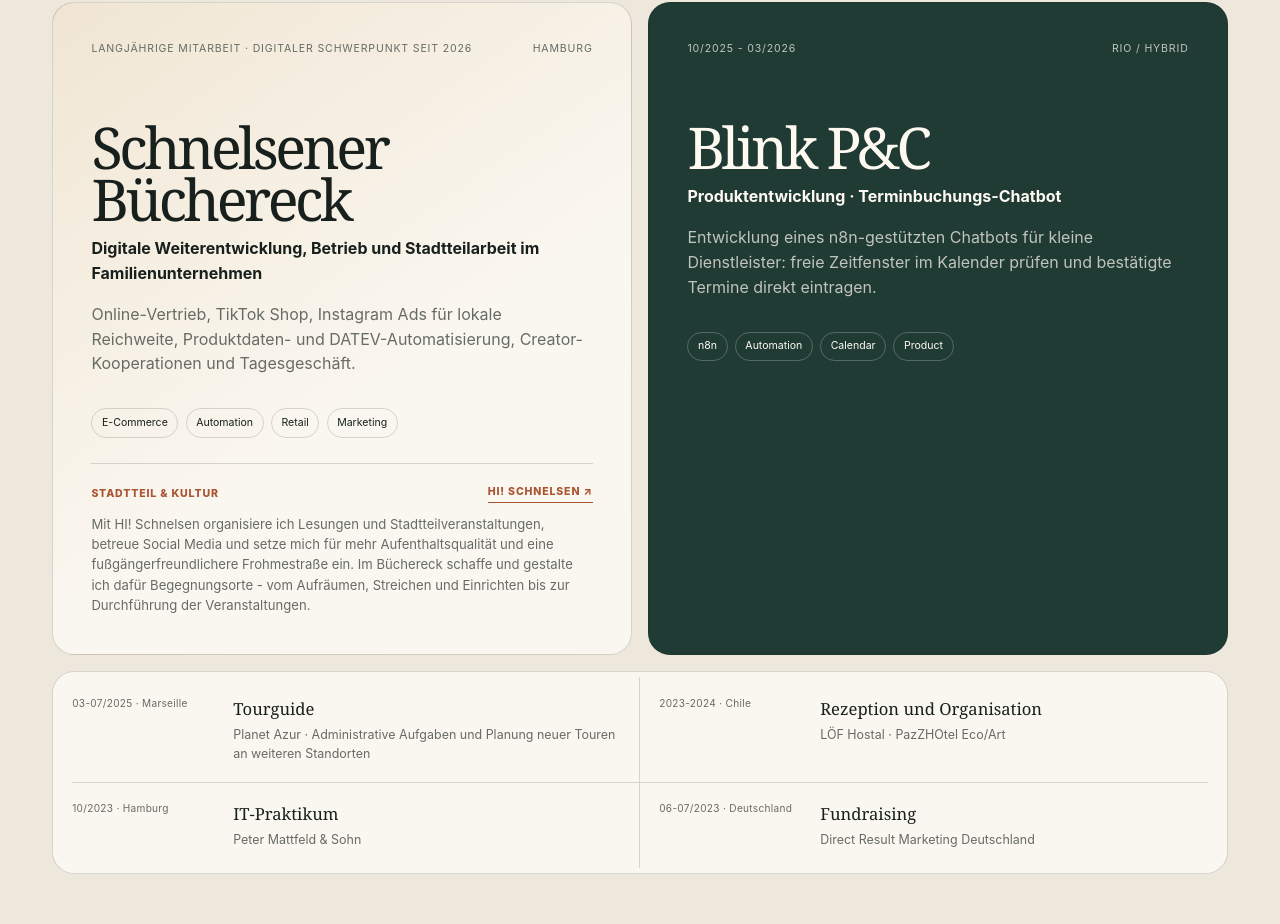
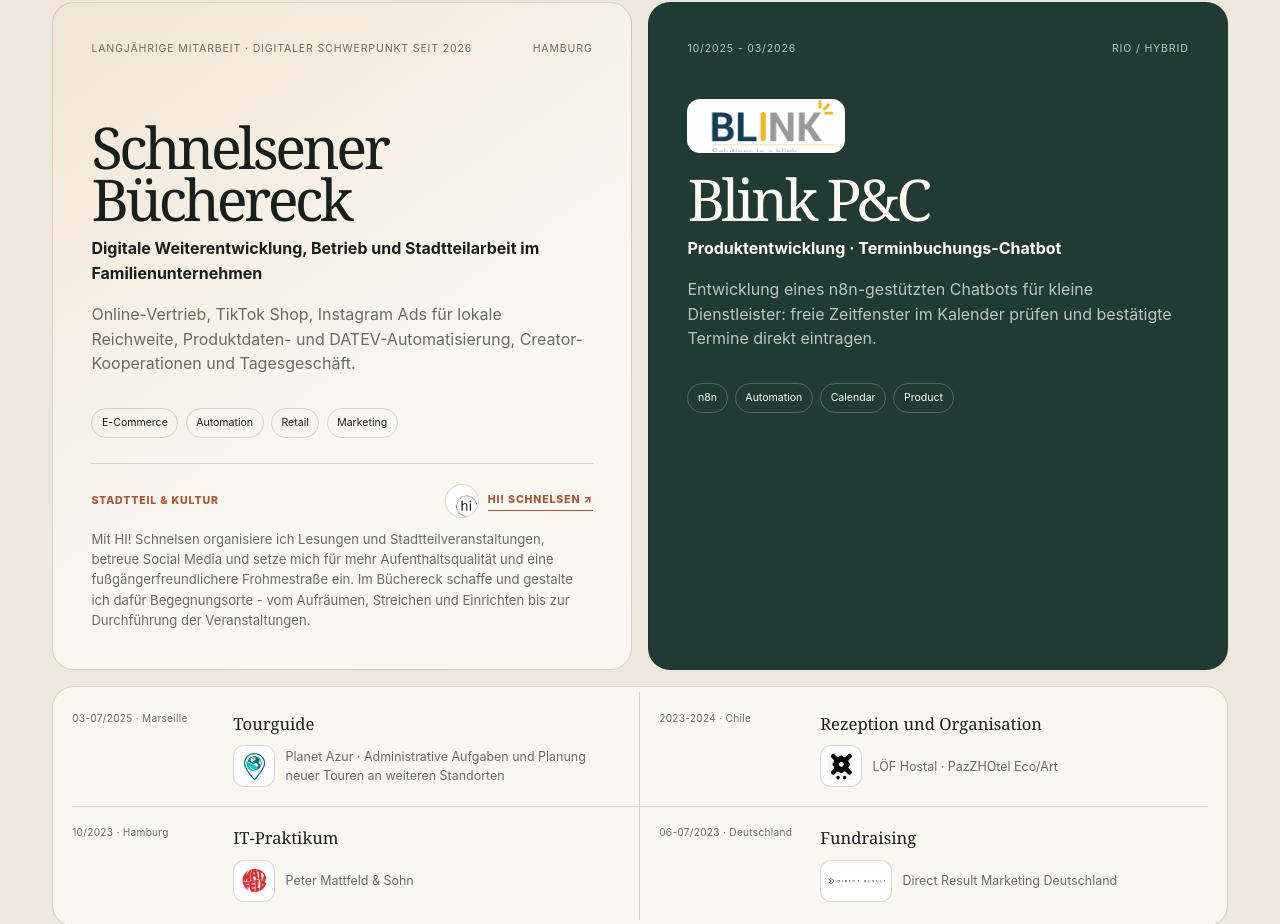
Before and after one commit to FREYHOFER/paulfreyhofer, a plain HTML site: page index.html in a window 1280 px wide. Shown: the part 2608-3532 px from the top of the page. Drawn offline with Linux system fonts and the light colour scheme.

Commit message:
Add official brand marks to portfolio

```diff
--- a/index.html
+++ b/index.html
@@ -114,7 +114,12 @@
 
         <a class="project reveal" href="https://github.com/FREYHOFER/tiktokshop" target="_blank" rel="noreferrer">
           <div class="project-visual visual-shop" aria-hidden="true">
-            <span class="visual-index">02</span><strong>LIBRI<br>↔ SHOP</strong><small>Data / Commerce</small>
+            <span class="visual-index">02</span>
+            <div class="project-brand-pair">
+              <span class="project-brand project-brand-libri"><img src="assets/logos/libri.svg" alt=""></span>
+              <span class="project-brand project-brand-tiktok"><img src="assets/logos/tiktok.png" alt=""></span>
+            </div>
+            <strong>SYNC</strong><small>Libri × TikTok Shop</small>
           </div>
           <div class="project-copy">
             <p class="project-tech">Python · GitHub Actions · APIs</p>
@@ -152,13 +157,19 @@
           <div class="bookstore-community">
             <div class="bookstore-community-top">
               <span data-i18n="bookstoreCommunityLabel">Stadtteil &amp; Kultur</span>
-              <a href="https://www.hi-schnelsen.de/" target="_blank" rel="noreferrer">HI! Schnelsen ↗</a>
+              <a class="community-brand-link" href="https://www.hi-schnelsen.de/" target="_blank" rel="noreferrer">
+                <span class="brand-mark brand-mark-hi"><img src="assets/logos/hi-schnelsen.png" alt=""></span>
+                <span>HI! Schnelsen ↗</span>
+              </a>
             </div>
             <p data-i18n="bookstoreCommunityText">Mit HI! Schnelsen organisiere ich Lesungen und Stadtteilveranstaltungen, betreue Social Media und setze mich für mehr Aufenthaltsqualität und eine fußgängerfreundlichere Frohmestraße ein. Im Büchereck schaffe und gestalte ich dafür Begegnungsorte - vom Aufräumen, Streichen und Einrichten bis zur Durchführung der Veranstaltungen.</p>
           </div>
         </article>
         <article class="featured-experience blink-experience reveal">
           <div class="experience-top"><span>10/2025 - 03/2026</span><span>Rio / Hybrid</span></div>
+          <a class="feature-brand-mark brand-mark-blink" href="https://blinkpec.com/" target="_blank" rel="noreferrer" aria-label="Blink P&amp;C">
+            <img src="assets/logos/blink-pec.png" alt="">
+          </a>
           <h2>Blink P&amp;C</h2>
           <h3 data-i18n="blinkRole">Produktentwicklung · Terminbuchungs-Chatbot</h3>
           <p data-i18n="blinkText">Entwicklung eines n8n-gestützten Chatbots für kleine Dienstleister: freie Zeitfenster im Kalender prüfen und bestätigte Termine direkt eintragen.</p>
@@ -166,10 +177,10 @@
         </article>
       </div>
       <div class="experience-list reveal">
-        <article><span>03-07/2025 · Marseille</span><div><h3 data-i18n="guideRole">Tourguide</h3><p>Planet Azur · <span data-i18n="guideText">Administrative Aufgaben und Planung neuer Touren an weiteren Standorten</span></p></div></article>
-        <article><span>2023-2024 · Chile</span><div><h3 data-i18n="hostelRole">Rezeption und Organisation</h3><p>LÖF Hostal · PazZHOtel Eco/Art</p></div></article>
-        <article><span>10/2023 · Hamburg</span><div><h3 data-i18n="itRole">IT-Praktikum</h3><p>Peter Mattfeld &amp; Sohn</p></div></article>
-        <article><span>06-07/2023 · Deutschland</span><div><h3>Fundraising</h3><p>Direct Result Marketing Deutschland</p></div></article>
+        <article><span>03-07/2025 · Marseille</span><div><h3 data-i18n="guideRole">Tourguide</h3><div class="experience-company"><a class="brand-mark brand-mark-symbol" href="https://planetazur.com/" target="_blank" rel="noreferrer" aria-label="Planet Azur"><img src="assets/logos/planet-azur.png" alt=""></a><p>Planet Azur · <span data-i18n="guideText">Administrative Aufgaben und Planung neuer Touren an weiteren Standorten</span></p></div></div></article>
+        <article><span>2023-2024 · Chile</span><div><h3 data-i18n="hostelRole">Rezeption und Organisation</h3><div class="experience-company"><a class="brand-mark brand-mark-symbol" href="https://lofhostal.cl/" target="_blank" rel="noreferrer" aria-label="LÖF Hostal"><img src="assets/logos/lof-hostal.png" alt=""></a><p>LÖF Hostal · PazZHOtel Eco/Art</p></div></div></article>
+        <article><span>10/2023 · Hamburg</span><div><h3 data-i18n="itRole">IT-Praktikum</h3><div class="experience-company"><a class="brand-mark brand-mark-symbol" href="https://www.mattfeld.de/" target="_blank" rel="noreferrer" aria-label="Peter Mattfeld &amp; Sohn"><img src="assets/logos/mattfeld.svg" alt=""></a><p>Peter Mattfeld &amp; Sohn</p></div></div></article>
+        <article><span>06-07/2023 · Deutschland</span><div><h3>Fundraising</h3><div class="experience-company"><a class="brand-mark brand-mark-wide" href="https://www.direct-result.de/" target="_blank" rel="noreferrer" aria-label="Direct Result Marketing Deutschland"><img src="assets/logos/direct-result.svg" alt=""></a><p>Direct Result Marketing Deutschland</p></div></div></article>
       </div>
     </section>
 
--- a/styles.css
+++ b/styles.css
@@ -133,6 +133,12 @@ select, .icon-button { height: 38px; border: 1px solid var(--line); border-radiu
 .project-visual strong { position: relative; z-index: 1; font-family: Georgia, "Times New Roman", serif; font-size: clamp(3.3rem, 6vw, 6.5rem); font-weight: 400; letter-spacing: -.06em; line-height: .8; }
 .project-visual small { position: relative; z-index: 1; margin-top: 1rem; color: rgba(255, 250, 241, .66); font-size: .64rem; letter-spacing: .1em; text-transform: uppercase; }
 .visual-index { position: absolute; top: 1rem; left: 1rem; font-size: .7rem; letter-spacing: .1em; }
+.project-brand-pair { position: absolute; z-index: 1; top: 1rem; right: 1rem; display: flex; align-items: center; gap: .42rem; }
+.project-brand { display: grid; width: 42px; height: 42px; overflow: hidden; place-items: center; background: rgba(255, 255, 255, .9); border: 1px solid rgba(33, 29, 24, .14); border-radius: 11px; box-shadow: 0 8px 22px rgba(33, 29, 24, .1); }
+.project-brand img { display: block; max-width: 72%; max-height: 72%; object-fit: contain; }
+.project-brand-libri img { max-width: 58%; max-height: 72%; }
+.project-brand-tiktok { background: #050505; }
+.project-brand-tiktok img { width: 58px; max-width: none; max-height: none; }
 .visual-shop { color: #211d18; background: var(--accent-2); }
 .visual-shop small { color: rgba(33, 29, 24, .62); }
 .visual-shop::after { border-color: rgba(33, 29, 24, .25); }
@@ -156,9 +162,13 @@ select, .icon-button { height: 38px; border: 1px solid var(--line); border-radiu
 .experience-tags span { padding: .35rem .6rem; border: 1px solid var(--line); border-radius: 99px; font-size: .66rem; }
 .bookstore-community { margin-top: 1.6rem; padding-top: 1.25rem; border-top: 1px solid var(--line); }
 .bookstore-community-top { display: flex; align-items: center; justify-content: space-between; gap: 1rem; margin-bottom: .65rem; color: var(--accent); font-size: .66rem; font-weight: 800; letter-spacing: .08em; text-transform: uppercase; }
-.bookstore-community-top a { padding-bottom: .1rem; border-bottom: 1px solid currentColor; }
+.community-brand-link { display: flex; align-items: center; gap: .55rem; }
+.community-brand-link > span:last-child { padding-bottom: .1rem; border-bottom: 1px solid currentColor; }
 .featured-experience .bookstore-community p { margin: 0; font-size: .82rem; }
 .blink-experience { color: #fffaf1; background: var(--deep); }
+.feature-brand-mark { display: flex; align-items: center; justify-content: center; width: 158px; height: 54px; margin-top: 2.6rem; overflow: hidden; background: #fff; border: 1px solid rgba(255, 250, 241, .24); border-radius: 13px; }
+.brand-mark-blink img { width: 158px; max-width: none; height: 158px; object-fit: contain; }
+.blink-experience h2 { margin-top: 1.25rem; }
 .blink-experience .experience-top, .blink-experience p { color: rgba(255, 250, 241, .72); }
 .blink-experience .experience-tags span { border-color: rgba(255, 250, 241, .24); }
 html[data-theme="dark"] .blink-experience { color: #171b18; }
@@ -172,6 +182,14 @@ html[data-theme="dark"] .blink-experience .experience-tags span { border-color:
 .experience-list article > span span { color: inherit; }
 .experience-list h3 { margin: 0 0 .2rem; font-family: Georgia, "Times New Roman", serif; font-size: 1.04rem; font-weight: 400; }
 .experience-list p { margin: 0; color: var(--muted); font-size: .78rem; }
+.experience-company { display: flex; align-items: center; gap: .65rem; margin-top: .55rem; }
+.brand-mark { flex: 0 0 auto; display: grid; width: 42px; height: 42px; overflow: hidden; place-items: center; background: #fff; border: 1px solid var(--line); border-radius: 11px; }
+.brand-mark img { display: block; max-width: 78%; max-height: 78%; object-fit: contain; }
+.brand-mark-hi { width: 34px; height: 34px; border-radius: 50%; }
+.brand-mark-hi img { width: 42px; max-width: none; height: 42px; max-height: none; object-fit: contain; }
+.brand-mark-symbol img { max-width: 68%; max-height: 68%; }
+.brand-mark-wide { width: 72px; }
+.brand-mark-wide img { max-width: 84%; }
 
 .education-skills { display: grid; grid-template-columns: 1.03fr .97fr; gap: 1rem; }
 .education-card, .skills-card { padding: 1.5rem; background: var(--surface); border: 1px solid var(--line); border-radius: var(--radius); }
@@ -232,6 +250,7 @@ footer { display: flex; justify-content: space-between; gap: 1rem; max-width: va
   .experience-list article, .experience-list article:nth-child(even), .education-items article { grid-template-columns: 1fr; padding: 1.15rem 0; border-right: 0; border-bottom: 1px solid var(--line); }
   .experience-list article:nth-last-child(2) { border-bottom: 1px solid var(--line); }
   .experience-list article:last-child { border-bottom: 0; }
+  .experience-company { align-items: flex-start; }
   .featured-experience h2 { margin-top: 2.6rem; }
   .language-list { grid-template-columns: 1fr 1fr; }
   .contact-panel { grid-template-columns: 1fr; border-radius: 24px; }
```
Also changed, not shown: assets/logos/blink-pec.png (added), assets/logos/direct-result.svg (added), assets/logos/hi-schnelsen.png (added), assets/logos/libri.svg (added), assets/logos/lof-hostal.png (added), assets/logos/mattfeld.svg (added), assets/logos/planet-azur.png (added), assets/logos/tiktok.png (added).
